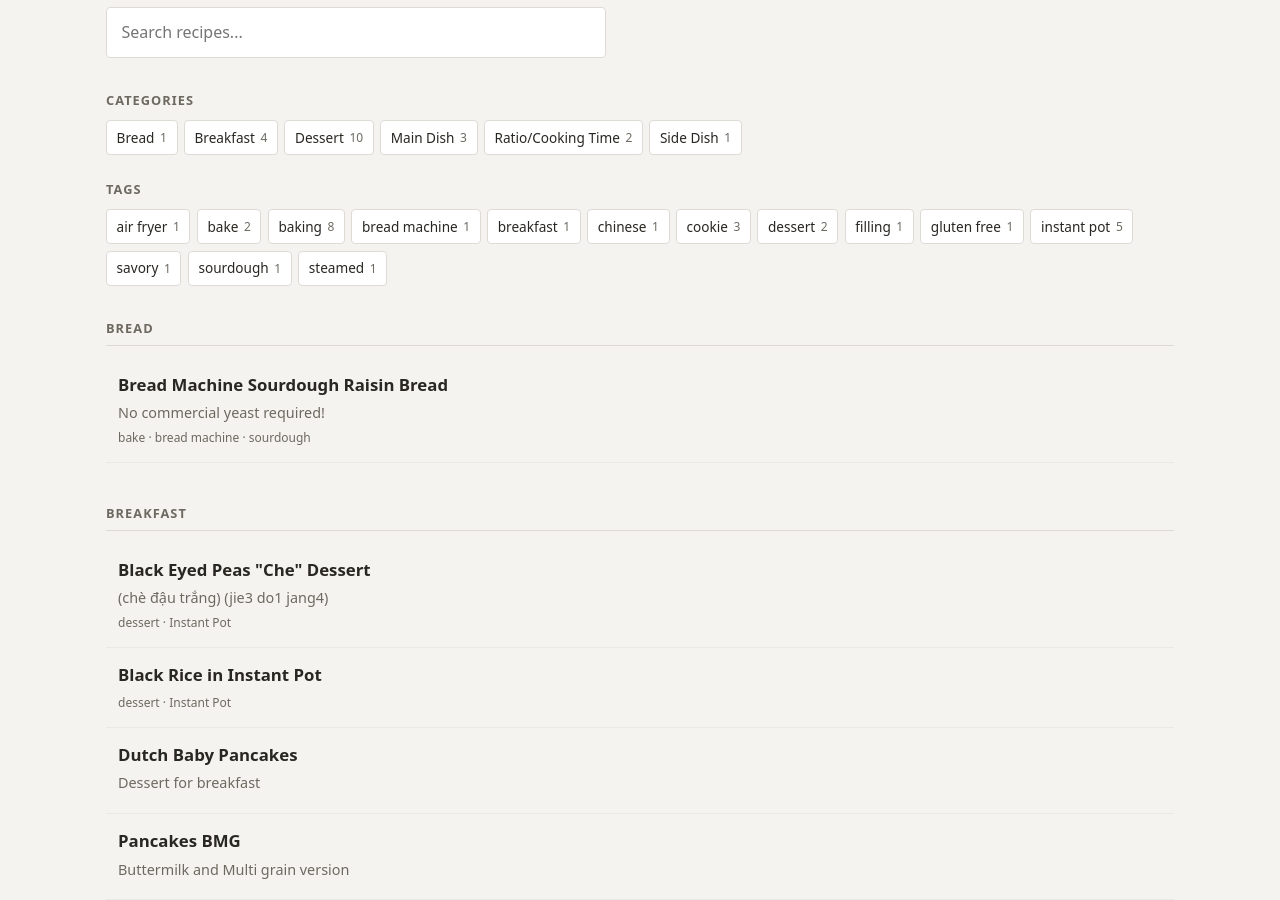
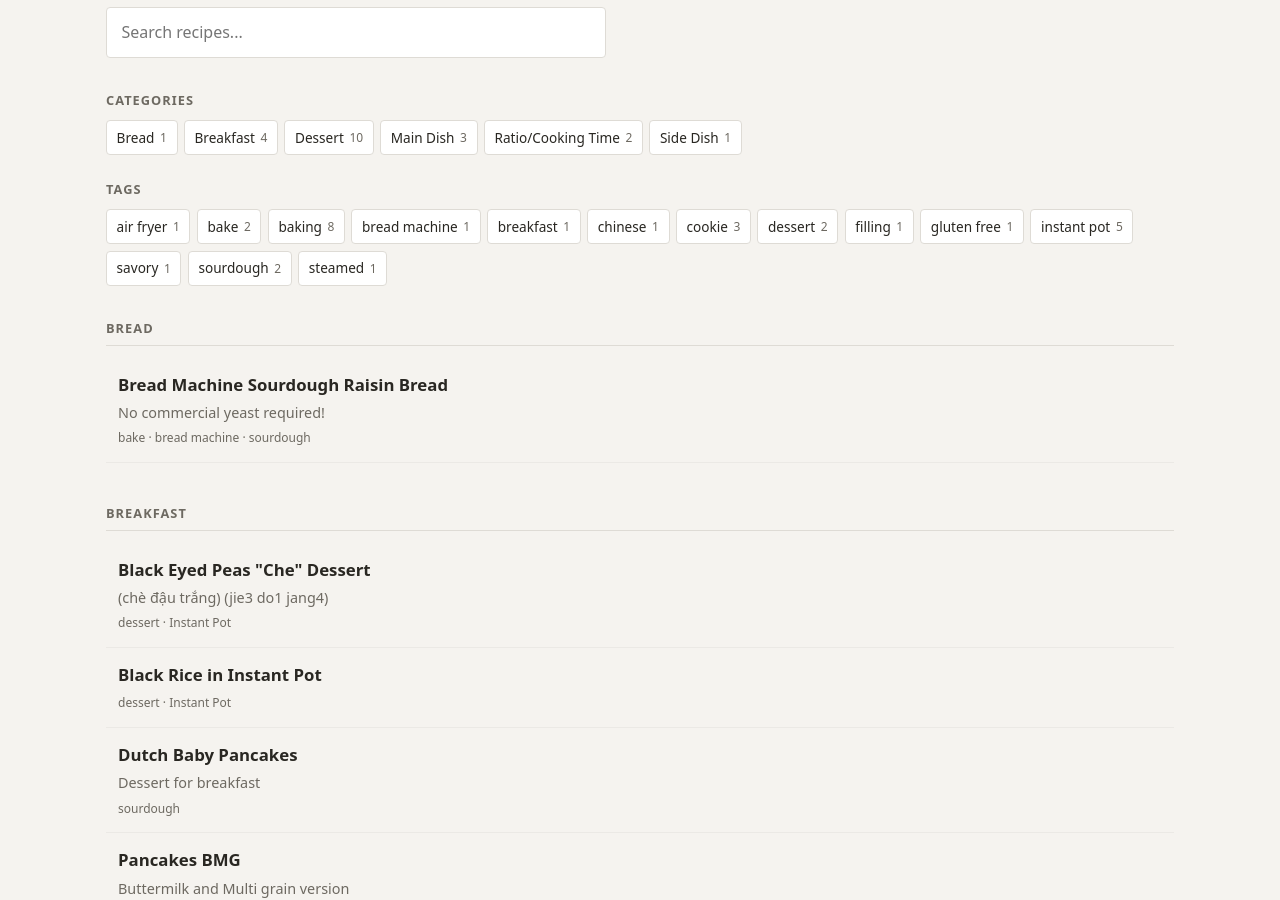
Before and after one commit to sundaycake/recipes, a Jekyll site: the page built from index.md, in a window 1280 px wide and 900 px high, scrolled down 194 px. Built offline with Jekyll 4.4.1, drawn with Linux system fonts in a browser that asks for light colours.

Commit message:
Update dutch-baby-pancakes.md

```diff
--- a/_recipes/dutch-baby-pancakes.md
+++ b/_recipes/dutch-baby-pancakes.md
@@ -5,6 +5,7 @@ image:
 
 category: Breakfast
 tags:
+  - sourdough
 
 yield: 4 servings
 default_scale: 1
```
